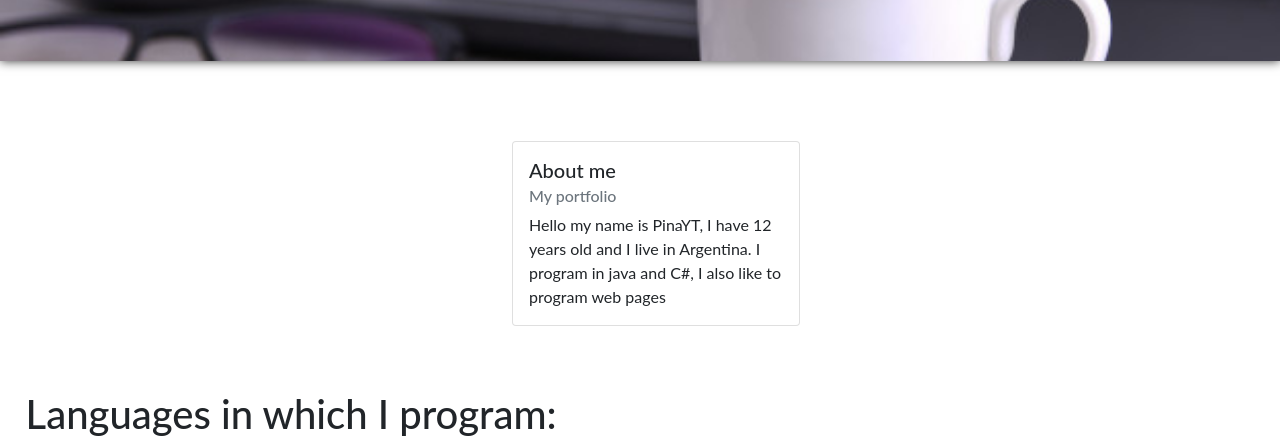
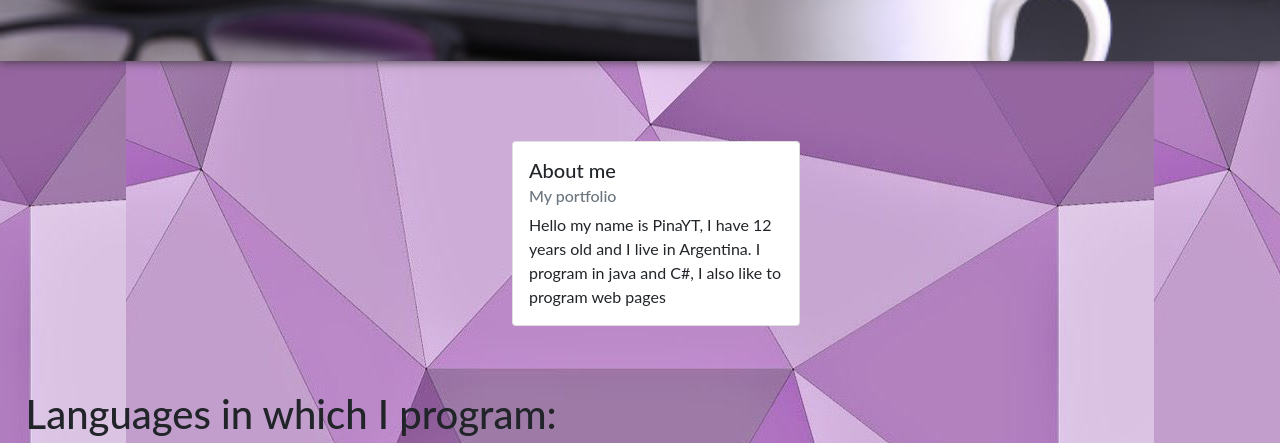
Before and after one commit to PinaYTTT/Portfolio, a plain HTML site: page index.html in a window 1280 px wide. Shown: the part 321-764 px from the top of the page. Drawn offline with nearby package versions, Linux system fonts and the light colour scheme; the site is published under a folder, as on GitHub Pages, so addresses that start at the root find nothing; no server answers.

Commit message:
Update style.css

```diff
--- a/css/style.css
+++ b/css/style.css
@@ -2,7 +2,7 @@
   font-family: 'Lato', sans-serif;
 }
 body{
-    background: url(/img/fondo.jpg);
+    background: url(../img/fondo.jpg);
     background-repeat : repeat;
     background-position : center;
     background-attachment : fixed;
```
